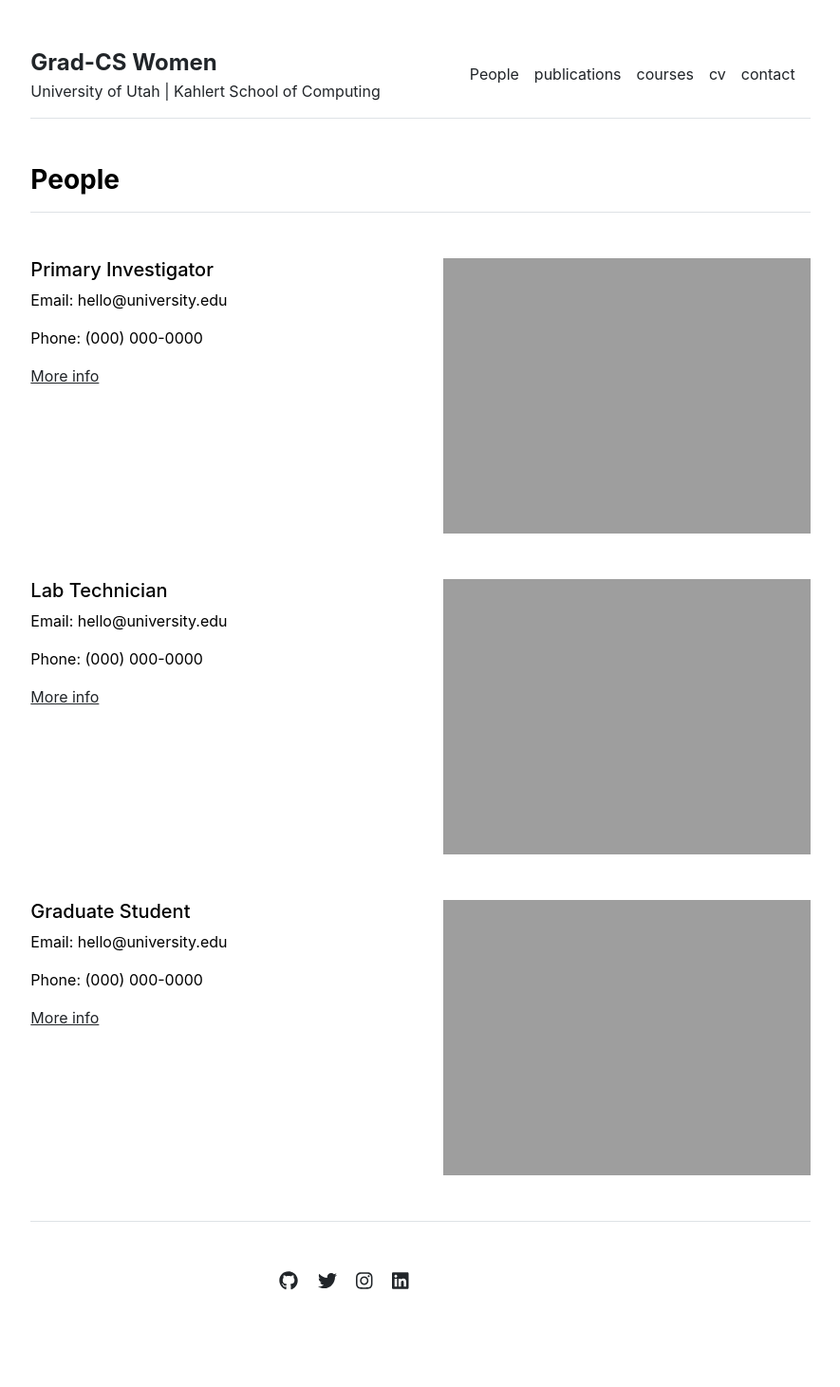
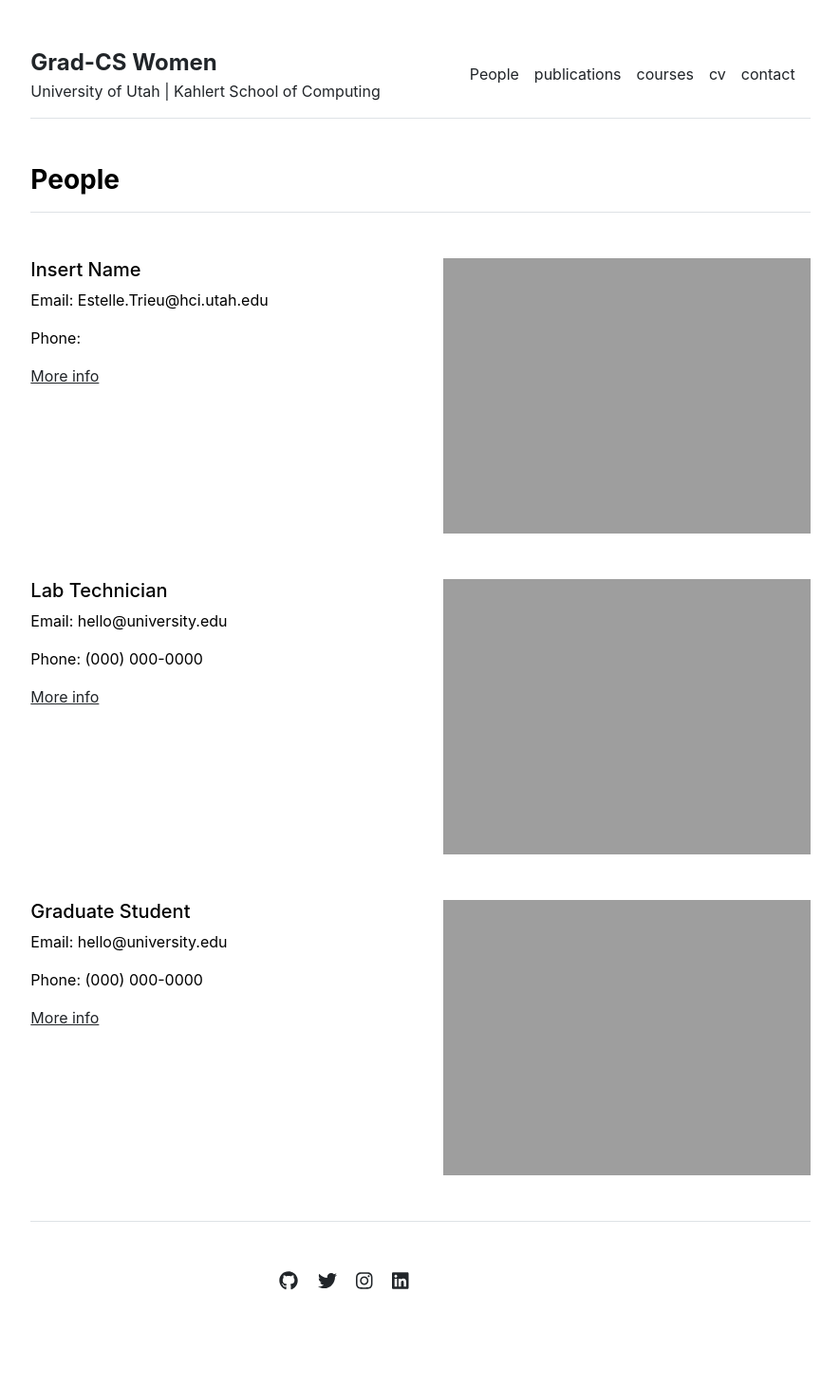
Before and after one commit to gradCSwomen-utah/gradCSwomen-utah.github.io, a Jekyll site: the page built from people.md, in a window 1280 px wide. Shown: the whole page at 95% size, without its empty margins (197-1082 px from the left). Built offline with Jekyll 4.4.1, drawn with Linux system fonts in a browser that asks for light colours.

Commit message:
Update settings.yml

```diff
--- a/_data/settings.yml
+++ b/_data/settings.yml
@@ -6,7 +6,7 @@ menu:
 - {name: 'contact', url: '/contact'}
 
 people:
-- {name: 'Primary Investigator', title: 'Researcher', department: 'Physics & Astronomy', institution: 'Some University', institution_address: '1 Main Street, Canada', phone: '(000) 000-0000', email: 'hello@university.edu', office: 'Science Building 505', image: 'assets/img/primary-investigator.jpg', url: 'primary-investigator'}
+- {name: 'Insert Name', title: 'Insert role', department: 'Scientific Computing and Imaging Institute', email: 'Estelle.Trieu@hci.utah.edu', image: 'assets/img/primary-investigator.jpg', url: 'primary-investigator'}
 - {name: 'Lab Technician', title: 'Researcher', department: 'Physics & Astronomy', institution: 'Some University', institution_address: '1 Main Street, Canada', phone: '(000) 000-0000', email: 'hello@university.edu', office: 'Science Building 505', image: 'assets/img/lab-technician.jpg', url: 'lab-technician'}
 - {name: 'Graduate Student', title: 'Researcher', department: 'Physics & Astronomy', institution: 'Some University', institution_address: '1 Main Street, Canada', phone: '(000) 000-0000', email: 'hello@university.edu', office: 'Science Building 505', image: 'assets/img/graduate-student.jpg', url: 'graduate-student'}
 
```
